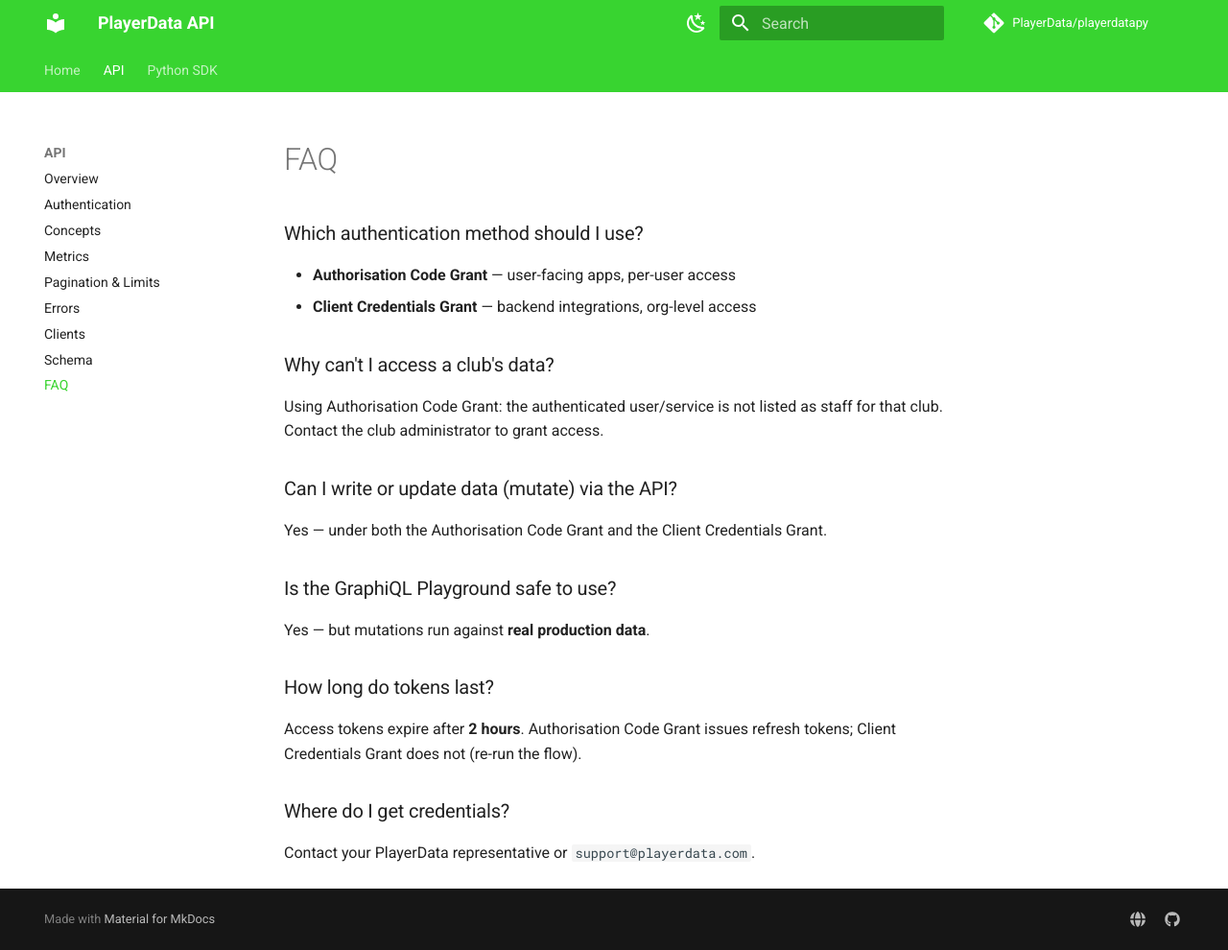
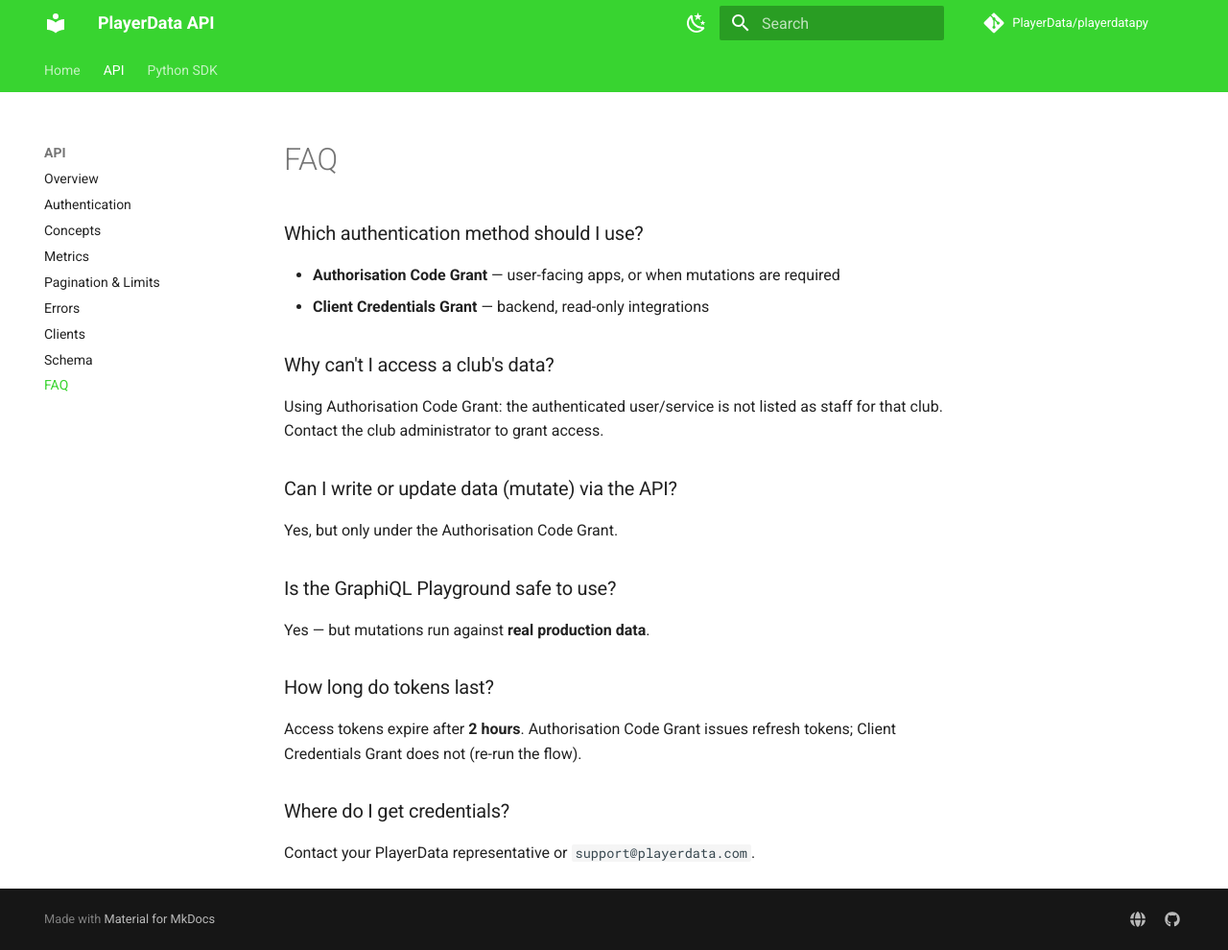
Before and after one commit to PlayerData/playerdatapy, an MkDocs documentation site: the page built from docs/faq.md, in a window 1280 px wide and 990 px high. Shown: the whole window at 96% size. Built offline with MkDocs 1.6.1 and Material for MkDocs 9.7.7, drawn with Linux system fonts in a browser that asks for light colours; comment, search, counter and statistics services are not loaded.

Commit message:
revert: drop client-credentials mutations docs
Reverts #68. The client-credentials-can-mutate claim is being withdrawn;
docs return to documenting the Client Credentials grant as read-only.

```diff
--- a/docs/faq.md
+++ b/docs/faq.md
@@ -2,8 +2,8 @@
 
 ### Which authentication method should I use?
 
-- **Authorisation Code Grant** — user-facing apps, per-user access
-- **Client Credentials Grant** — backend integrations, org-level access
+- **Authorisation Code Grant** — user-facing apps, or when mutations are required
+- **Client Credentials Grant** — backend, read-only integrations
 
 ### Why can't I access a club's data?
 
@@ -11,7 +11,7 @@
 
 ### Can I write or update data (mutate) via the API?
 
-Yes — under both the Authorisation Code Grant and the Client Credentials Grant.
+Yes, but only under the Authorisation Code Grant.
 
 ### Is the GraphiQL Playground safe to use?
 
--- a/docs/gen_ref.py
+++ b/docs/gen_ref.py
@@ -39,7 +39,7 @@
     "Authentication": "OAuth2 flows and token persistence. Used internally by `PlayerDataAPI`.",
     "GraphQL Client": "Low-level async HTTP client. Use for raw GraphQL strings.",
     "Queries": "Typed query builders generated from the schema. Pass to `PlayerDataAPI.run_queries`.",
-    "Mutations": "Typed mutation builders. Usable under both the Authorisation Code and Client Credentials grants.",
+    "Mutations": "Typed mutation builders. Require Authorisation Code Grant — Client Credentials is read-only.",
     "Fields": "Field builders used when composing queries and mutations.",
     "Input Types": "Pydantic models for query/mutation arguments. Field descriptions come from the schema.",
     "Enums": "String-valued enumerations from the schema. Class and member docstrings come from schema descriptions.",
```
Also changed, not shown: docs/auth.md (+1 -1 lines).
